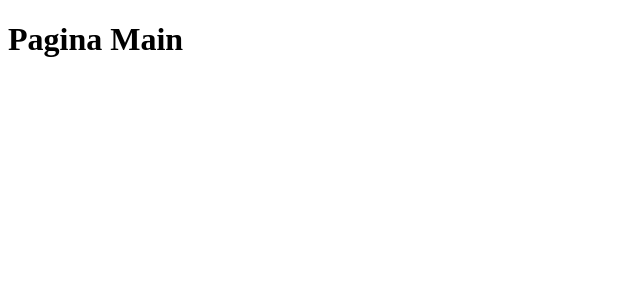
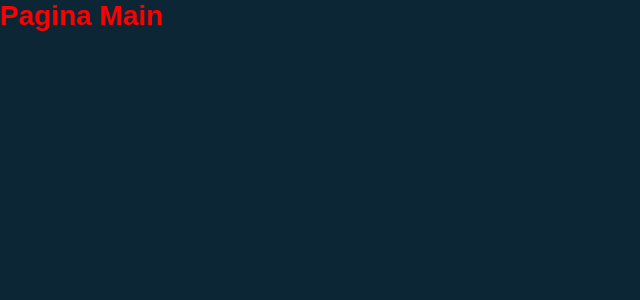
Before and after one commit to GitJoaoPaulo/Projeto-Reposit-rios, a React (Create React App) app in the folder repositorios/: page / in a window 1280 px wide. Shown: the top 300 px of the page, without its empty margins (0-640 px from the left). Built offline with nearby package versions, Linux system fonts and the light colour scheme.

Commit message:
Criação do estilo global

```diff
--- a/repositorios/package.json
+++ b/repositorios/package.json
@@ -10,6 +10,7 @@
     "react-dom": "^18.2.0",
     "react-router-dom": "^6.3.0",
     "react-scripts": "5.0.1",
+    "styled-components": "^5.3.5",
     "web-vitals": "^2.1.4"
   },
   "scripts": {
--- a/repositorios/src/App.js
+++ b/repositorios/src/App.js
@@ -1,10 +1,14 @@
 import React from "react";
 import RouteApp from "./routes";
+import GlobalStyle from './styles/global';
 
 function App() {
- return(
-    <RouteApp/>
- );
+   return (
+      <>
+         <GlobalStyle />
+         <RouteApp />
+      </>
+   );
 }
 
 export default App;
--- a/repositorios/src/pages/Main/index.js
+++ b/repositorios/src/pages/Main/index.js
@@ -1,7 +1,12 @@
+import React from 'react';
+
+import {Title} from './styles';
+
 export default function Main() {
-    return (
-      <div>
-        <h1>Pagina Main</h1>
-      </div>
-    );
-  }
+  return (
+    <Title>
+      Pagina Main
+    </Title>
+
+  );
+}
--- /dev/null
+++ b/repositorios/src/pages/Main/styles.js
@@ -0,0 +1,5 @@
+import styled from "styled-components";
+
+export const Title = styled.h1`
+    color: #FF0000;
+`;
--- /dev/null
+++ b/repositorios/src/styles/global.js
@@ -0,0 +1,32 @@
+import { createGlobalStyle } from 'styled-components';
+
+export default createGlobalStyle`
+
+    *{
+        margin: 0;
+        padding: 0;
+        outline: 0;
+        box-sizing: border-box;
+    }
+
+    html, body, #root{
+        min-height: 100%;
+    }
+
+    body{
+        background-color: #0D2636;
+        font-size: 14px;
+        -webkit-font-smoothing: antialiased !important
+    }
+
+    body, input, button{
+        color: #222;
+        font-size: 14px;
+        font-family: Arial, Helvetica, sans-serif;
+    }
+
+    button{
+        cursor: pointer;
+    }
+
+`;
```
Also changed, not shown: 1 other file (tests, documents, lock files or other folders).
